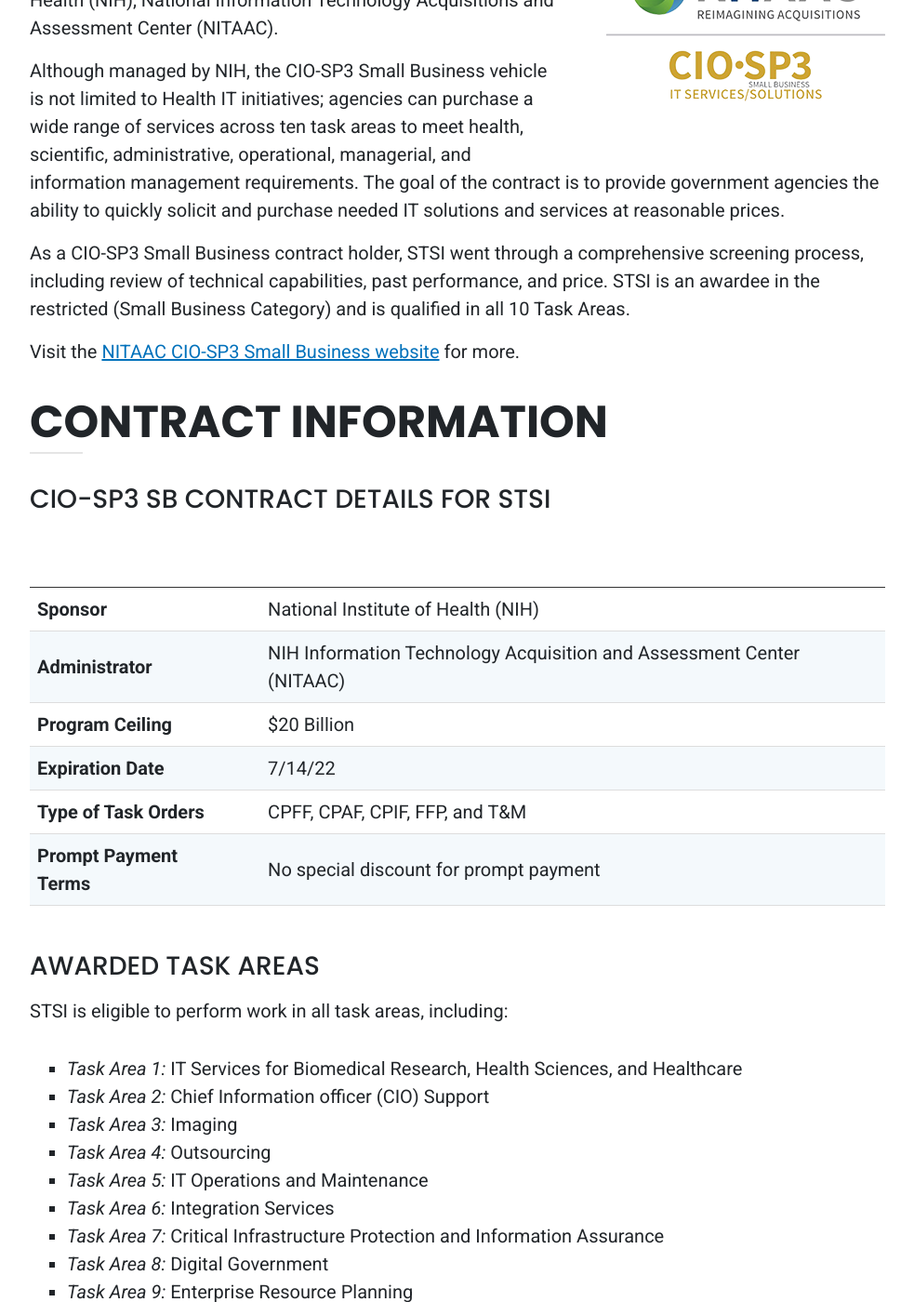
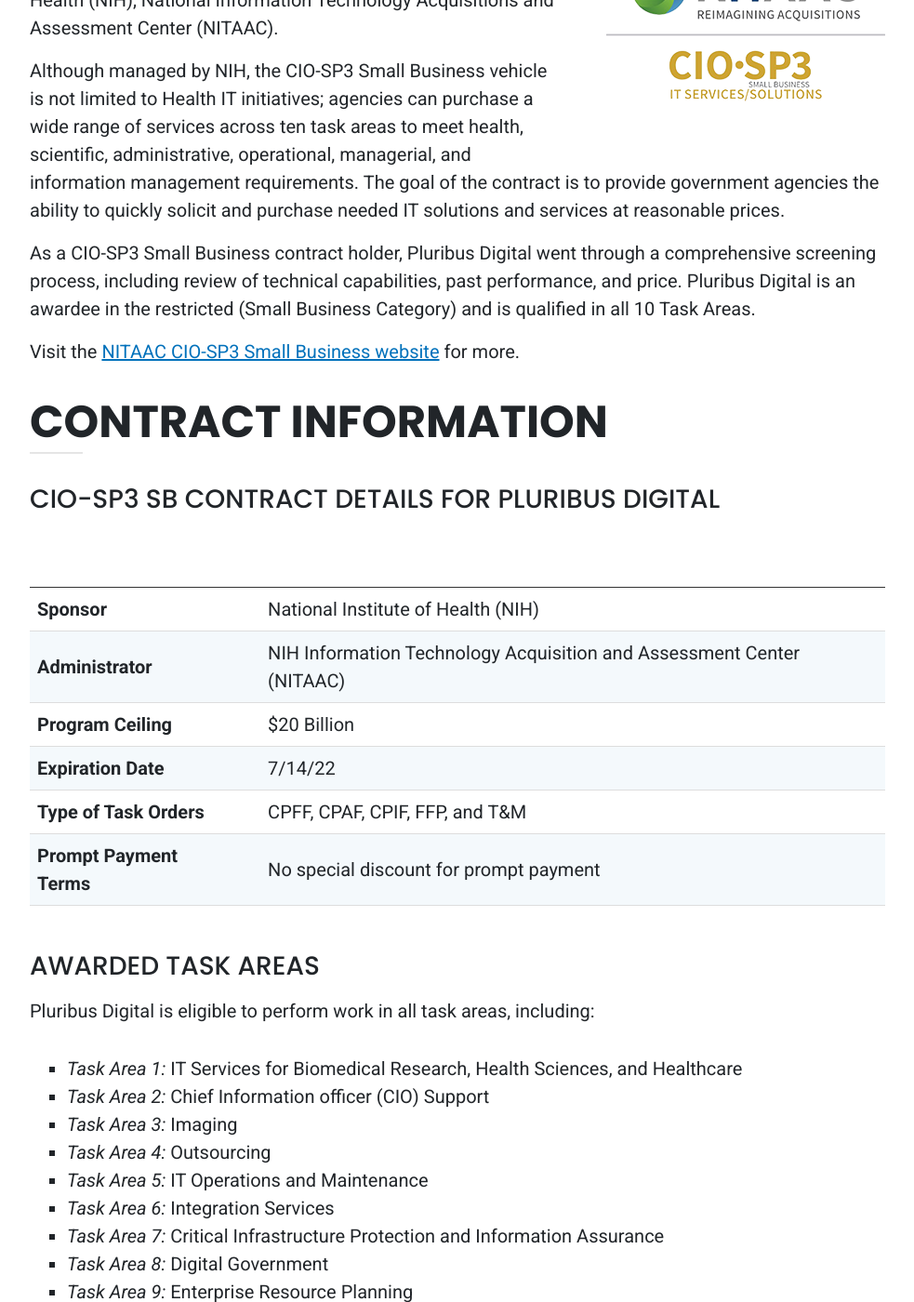
Before and after one commit to PluribusDigital/pluribusdigital-com, a Jekyll site: the page built from content/work/contract_vehicles/cio_sp3.md, in a window 1280 px wide and 1400 px high, scrolled down 483 px. Shown: the whole window at 93% size, without its empty margins (148-1131 px from the left). Built offline with Jekyll 4.4.1, drawn with Linux system fonts in a browser that asks for light colours; some of the changed text lies outside the part shown.

Commit message:
remove STSI references

```diff
--- a/content/work/contract_vehicles/cio_sp3.md
+++ b/content/work/contract_vehicles/cio_sp3.md
@@ -11,13 +11,13 @@
 
 Although managed by NIH, the CIO-SP3 Small Business vehicle is not limited to Health IT initiatives; agencies can purchase a wide range of services across ten task areas to meet health, scientific, administrative, operational, managerial, and information management requirements. The goal of the contract is to provide government agencies the ability to quickly solicit and purchase needed IT solutions and services at reasonable prices.
 
-As a CIO-SP3 Small Business contract holder, STSI went through a comprehensive screening process, including review of technical capabilities, past performance, and price. STSI is an awardee in the restricted (Small Business Category) and is qualified in all 10 Task Areas.
+As a CIO-SP3 Small Business contract holder, Pluribus Digital went through a comprehensive screening process, including review of technical capabilities, past performance, and price. Pluribus Digital is an awardee in the restricted (Small Business Category) and is qualified in all 10 Task Areas.
 
 Visit the [NITAAC CIO-SP3 Small Business website](https://nitaac.nih.gov/services/cio-sp3-small-business) for more.
 
 ## Contract Information
 
-### CIO-SP3 SB Contract Details for STSI
+### CIO-SP3 SB Contract Details for Pluribus Digital
 
 | | |
 | :--- | :--- |
@@ -30,7 +30,7 @@
 
 ### Awarded Task Areas
 
-STSI is eligible to perform work in all task areas, including:
+Pluribus Digital is eligible to perform work in all task areas, including:
 * _Task Area 1:_ IT Services for Biomedical Research, Health Sciences, and Healthcare
 * _Task Area 2:_ Chief Information officer (CIO) Support
 * _Task Area 3:_ Imaging
@@ -45,7 +45,7 @@
 ### CIO-SP3 Small Business Labor Rates
 
 {% include component_download_button.html
-text="STSI CIO-SP3 Small business Labor rates (PDF)"
+text="CIO-SP3 Small business Labor rates (PDF)"
 path="files/75N98120D00076-SOLUTION-TECHNOLOGY-SYSTEMS-INC_-Labor-Rates.pdf" %}
 
 ### Contract Documents
@@ -53,7 +53,7 @@
 _Contract Number:_ 75N98120D00076
 
 {% include component_download_button.html
-text="STSI’s CIO-SP3 SB Awarded GWAC Standard Form 26 (PDF)"
+text="CIO-SP3 SB Awarded GWAC Standard Form 26 (PDF)"
 path="files/75N98120D00076-SOLUTION-TECHOLOGY-SYSTEMS-INC_-SF-26.pdf" %}
 
 {% include component_download_button.html
@@ -62,6 +62,6 @@
 
 ### Contact Us
 
-_POC:_ Ben Morris, STSI Program Manager for CIO-SP3 Contract <br />
+_POC:_ Ben Morris, Pluribus Digital Program Manager for CIO-SP3 Contract <br />
 _Phone:_  703-522-2696 <br />
-_Email:_ [cio-sp3@stsiinc.com](mailto:cio-sp3@stsiinc.com)
+_Email:_ [cio-sp3@pluribusdigital.com](mailto:cio-sp3@pluribusdigital.com)
```
Also changed, not shown: _content/story/04_info.md (+1 -1 lines), _content/work/01_capabilities.md (+2 -2 lines).
